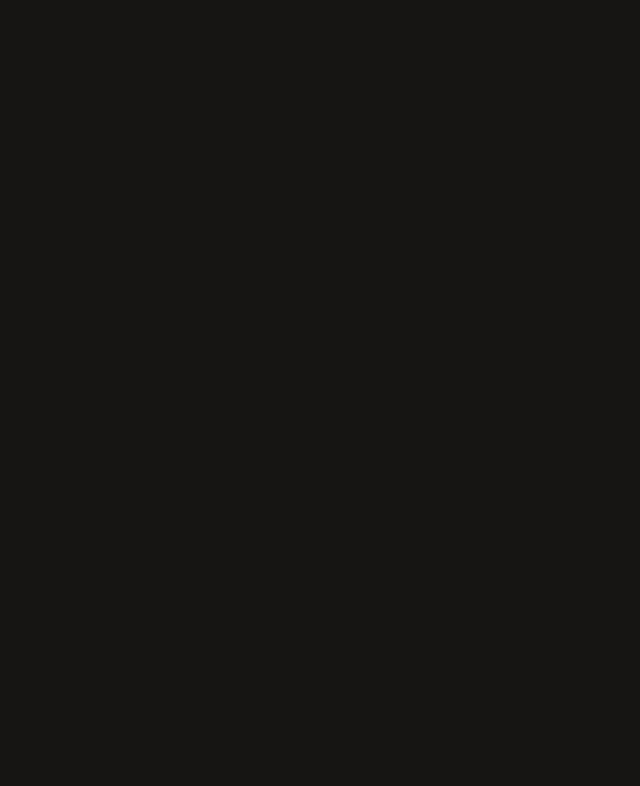
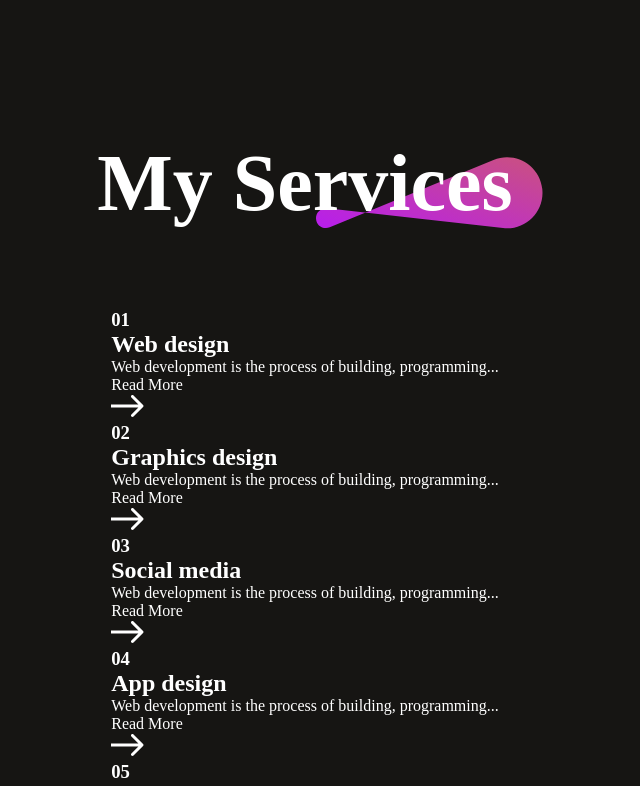
Before and after one commit to nurudeen2432/Portfolio-Web-Page, a React (Vite) app in the folder portfolio-react/: page / in a window 1280 px wide. Shown: the part 3020-3806 px from the top of the page, without its empty margins (335-975 px from the left). Before the commit the page ends 3078 px from the top, so only its background shows below. Built offline with nearby package versions, Linux system fonts and the light colour scheme; a web font is replaced by a local one.

Commit message:
Add Services component

```diff
--- a/portfolio-react/src/App.jsx
+++ b/portfolio-react/src/App.jsx
@@ -2,6 +2,7 @@
 import Navbar from "./Components/Navbar/Navbar";
 import Hero from "./Components/Hero/Hero";
 import About from "./Components/About/About";
+import Services from "./Components/Services/Services";
 
 const App = () => {
   return(
@@ -9,6 +10,7 @@
   <Navbar/>
   <Hero/>
   <About/>
+  <Services/>
     </div>
   )
 }
--- a/portfolio-react/src/Components/About/About.css
+++ b/portfolio-react/src/Components/About/About.css
@@ -108,3 +108,8 @@
    transition: 0.3s;
 
 }
+
+.about-achievement:hover{
+    transform: scale(1.12);
+    transition: 0.5s;
+}
--- /dev/null
+++ b/portfolio-react/src/Components/Services/Services.css
@@ -0,0 +1,27 @@
+.services{
+    display: flex;
+    flex-direction: column;
+    align-items: center;
+    justify-content: center;
+    gap:80px;
+    margin: 80px 170px;
+}
+
+.services-title{
+    position: relative;
+
+}
+.services-title h1{
+    padding: 0 30px;
+    font-size: 80px;
+    font-weight: 600;
+
+
+}
+
+.services-title img{
+    position: absolute;
+    bottom: 0;
+    right:0;
+    z-index: -1;
+}
--- /dev/null
+++ b/portfolio-react/src/Components/Services/Services.jsx
@@ -0,0 +1,32 @@
+import React from 'react'
+import './Services.css'
+import theme_pattern from '../../assets/theme_pattern.svg'
+import Services_Data from '../../assets/services_data'
+import arrow_icon from '../../assets/arrow_icon.svg'
+
+const Services = () => {
+  return (
+    <div className='services'>
+        <div className="services-title">
+            <h1>My Services</h1>
+            <img src={theme_pattern} alt="" />
+        </div>
+      <div className="serices-container">
+        {Services_Data.map((service, index)=>{
+            return <div key={index} className='services-format'>
+                <h3>{service.s_no}</h3>
+                <h2>{service.s_name}</h2>
+                <p>{service.s_desc}</p>
+                <div className='services-readmore'>
+                    <p>Read More</p>
+                    <img src={arrow_icon} alt="" />
+                </div>
+
+            </div>
+        })}
+      </div>
+    </div>
+  )
+}
+
+export default Services
```
